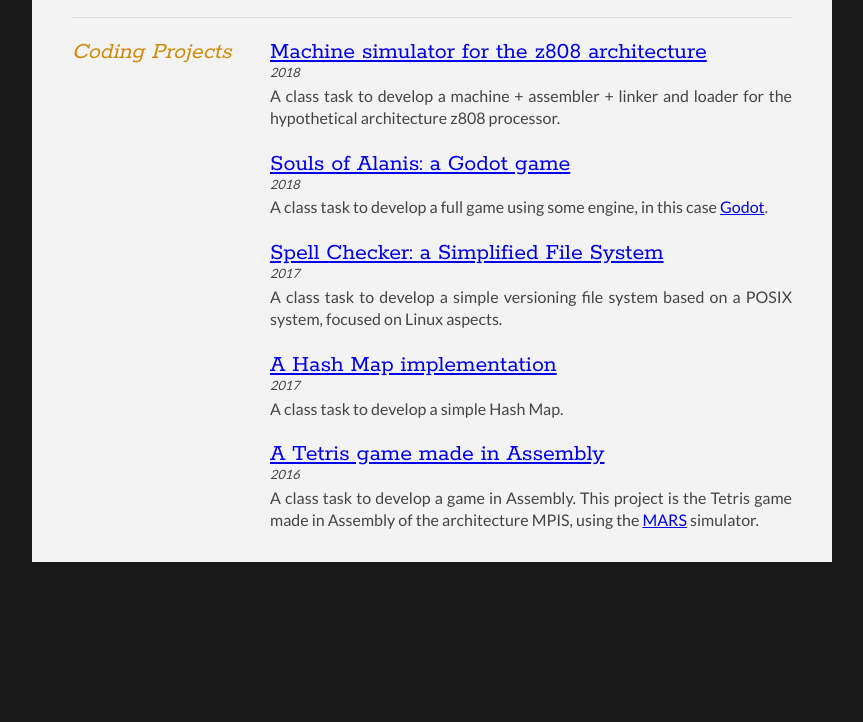
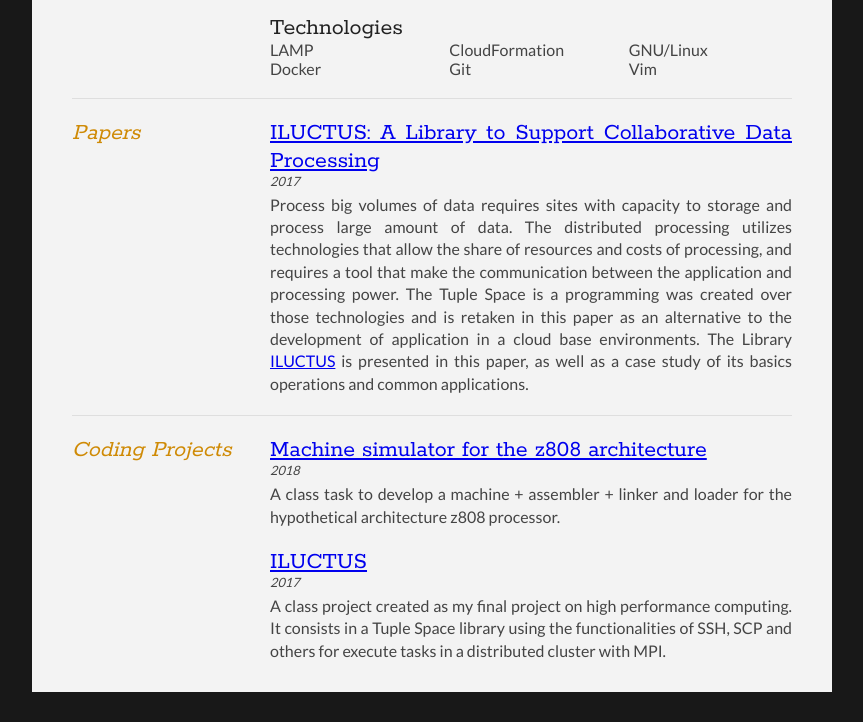
Before and after one commit to lucasbretana/lucasbretana, a plain HTML site: page index.html in a window 1280 px wide. Shown: the part 1560-2282 px from the top of the page, without its empty margins (208-1071 px from the left). Before the commit the page ends 2152 px from the top, so only its background shows below. Drawn offline with Linux system fonts and the light colour scheme.

Commit message:
adicionando texto gerado

```diff
--- a/index.html
+++ b/index.html
@@ -64,6 +64,9 @@
 								<h2>DevOps at CAF</h2>
 								<p><a href="https://caf.io/">CAF</a></p>
 								<p class="subDetails">Oct 2021 - Present</p>
+								<p>Nos últimos três anos, tenho liderado a construção e o desenvolvimento do time de Cloud na CAF, com foco em entregar infraestruturas robustas e eficientes, garantindo alta disponibilidade e segurança para as diversas demandas da empresa. Esse processo começou com uma equipe pequena e foi evoluindo conforme as necessidades de automação e escalabilidade se intensificaram.</p>
+
+								<p>Na CAF, atuei intensamente com arquiteturas baseadas em AWS, buscando constantemente otimizar custos, melhorar processos e aumentar a confiabilidade de nossos sistemas. Trabalhei na criação de pipelines de CI/CD que deram autonomia aos times de desenvolvimento e aceleraram nosso time-to-market. Essa jornada envolveu também muita mentoria e treinamento para desenvolver as habilidades da equipe, além de implementar boas práticas de DevOps que se tornaram um diferencial para a empresa. Através de iniciativas como essa, conseguimos um crescimento sólido e sustentável para o ambiente de Cloud na CAF, sempre com foco na segurança, desempenho e facilidade de manutenção.</p>
 							</article>
 							<article>
 								<h2>SysAdmin at Nodo Digital LTDA</h2>
@@ -161,47 +164,16 @@
 							<p class="subDetails">2018</p>
 							<p>A class task to develop a machine + assembler + linker and loader for the hypothetical architecture z808 processor.</p>
 						</article>
-
 						<article>
-							<h2><a href="https://github.com/Jonathas-Conceicao/PeC-Jogos-Projeto-1">Souls of Alanis: a Godot game</a></h2>
-							<p class="subDetails">2018</p>
-							<p>A class task to develop a full game using some engine, in this case <a href="https://godotengine.org/">Godot</a>.</p>
-						</article>
-
-						<article>
-							<h2><a href="https://github.com/lucasbretana/2017.1-a03-conferidor-de-magias">Spell Checker: a Simplified File System</a></h2>
+							<h2><a href="https://github.com/lucasbretana/iluctus">ILUCTUS</a></h2>
 							<p class="subDetails">2017</p>
-							<p>A class task to develop a simple versioning file system based on a POSIX system, focused on Linux aspects.</p>
-						</article>
-
-						<article>
-							<h2><a href="https://github.com/lucasbretana/2016.2-HashMap">A Hash Map implementation</a></h2>
-							<p class="subDetails">2017</p>
-							<p>A class task to develop a simple Hash Map.</p>
-						</article>
-
-						<article>
-							<h2><a href="https://github.com/Jonathas-Conceicao/Tetris-MIPS">A Tetris game made in Assembly</a></h2>
-							<p class="subDetails">2016</p>
-							<p>A class task to develop a game in Assembly. This project is the Tetris game made in Assembly of the architecture MPIS, using the <a href="https://courses.missouristate.edu/KenVollmar/MARS/">MARS</a> simulator.</p>
+							<p>A class project created as my final project on high performance computing. It consists in a Tuple Space library using the functionalities of SSH, SCP and others for execute tasks in a distributed cluster with MPI.</p>
 						</article>
 					</div>
 					<div class="clear"></div>
 				</section>
+
 			</div>
-
 		</div>
-
-		<script type="text/javascript">
-			var gaJsHost = (("https:" == document.location.protocol) ? "https://ssl." : "http://www.");
-			document.write(unescape("%3Cscript src='" + gaJsHost + "google-analytics.com/ga.js' type='text/javascript'%3E%3C/script%3E"));
-		</script>
-
-		<script type="text/javascript">
-			var pageTracker = _gat._getTracker("UA-3753241-1");
-			pageTracker._initData();
-			pageTracker._trackPageview();
-		</script>
-
 	</body>
 </html>
```
